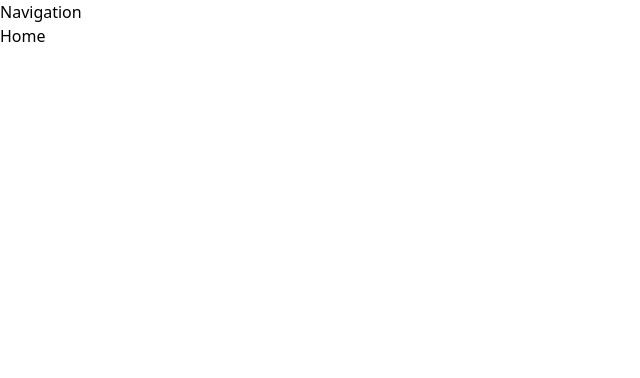
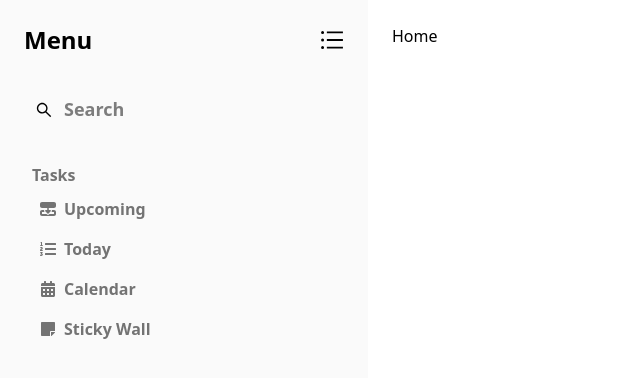
Before and after one commit to nghiahd147/TodoL, a React (Vite) app in the folder web-admin/: page / in a window 1280 px wide. Shown: the top 378 px of the page, without its empty margins (0-640 px from the left). Built offline with nearby package versions, Linux system fonts and the light colour scheme.

Commit message:
Add UI for the navigation section: title, search, and tasks

```diff
--- a/web-admin/package.json
+++ b/web-admin/package.json
@@ -10,11 +10,13 @@
     "preview": "vite preview"
   },
   "dependencies": {
+    "@ant-design/icons": "5.x",
     "@tailwindcss/vite": "^4.1.17",
     "antd": "^5.28.1",
     "axios": "^1.13.2",
     "react": "^19.2.0",
     "react-dom": "^19.2.0",
+    "react-icons": "^5.5.0",
     "react-router-dom": "^7.9.5",
     "tailwindcss": "^4.1.17",
     "zustand": "^5.0.8"
--- a/web-admin/src/App.jsx
+++ b/web-admin/src/App.jsx
@@ -1,21 +1,12 @@
-import { BrowserRouter, Route, Routes } from "react-router-dom";
-import CategoryPage from "./containers/Category/index.jsx";
-import NotFound from "./containers/NotFound/index.jsx";
-import Todos from "./containers/Todo/index.jsx";
-import HomePage from "./containers/Home/index.jsx";
-import Navigation from "./components/Navigation/Navigation.jsx";
+import { BrowserRouter } from "react-router-dom";
+import MainLayout from "./layout/MainLayout";
+import "./index.css";
 
 function App() {
   return (
     <>
       <BrowserRouter>
-        <Navigation />
-        <Routes>
-          <Route path="/" element={<HomePage />} />
-          <Route path="/categories" element={<CategoryPage />} />
-          <Route path="/todos" element={<Todos />} />
-          <Route path="*" element={<NotFound />} />
-        </Routes>
+        <MainLayout />
       </BrowserRouter>
     </>
   );
--- a/web-admin/src/components/Navigation/Navigation.jsx
+++ b/web-admin/src/components/Navigation/Navigation.jsx
@@ -1,5 +1,59 @@
+import { SearchOutlined, UnorderedListOutlined } from "@ant-design/icons";
+import { FaDiagramNext } from "react-icons/fa6";
+import { FaCalendarAlt, FaStickyNote, FaListOl } from "react-icons/fa";
+
 const Navigation = () => {
-  return <div>Navigation</div>;
+  return (
+    <>
+      <div className="w-[450px] p-6 min-h-screen bg-neutral-50">
+        {/* Title */}
+        <div className="flex justify-between items-center">
+          <h2 className="font-bold text-2xl">Menu</h2>
+          <UnorderedListOutlined
+            size={100}
+            className="cursor-pointer text-2xl"
+          />
+        </div>
+        {/* Search */}
+        <div className="w-full mt-8 flex items-center p-2 rounded-md ">
+          <SearchOutlined className="text-1xl pl-1 cursor-pointer" />
+          <input
+            type="text"
+            placeholder="Search"
+            className="text-[18px] font-bold pl-3 border-none outline-none flex-1"
+          />
+        </div>
+        {/* Tasks */}
+        <div className="w-full mt-8 ml-2">
+          <h3 className="font-bold text-[16px] text-neutral-500">Tasks</h3>
+          <div className="group flex items-center my-1 cursor-pointer hover:bg-neutral-200 py-1.5 transition-all duration-300 px-2 rounded-sm">
+            <FaDiagramNext className="mr-2 text-neutral-500 group-hover:text-black transition-all duration-300" />
+            <p className="font-bold text-neutral-500 group-hover:text-black transition-all duration-300">
+              Upcoming
+            </p>
+          </div>
+          <div className="group flex items-center my-1 cursor-pointer hover:bg-neutral-200 py-1.5 transition-all duration-300 px-2 rounded-sm">
+            <FaListOl className="mr-2 text-neutral-500 group-hover:text-black transition-all duration-300" />
+            <p className="font-bold text-neutral-500 group-hover:text-black transition-all duration-300">
+              Today
+            </p>
+          </div>
+          <div className="group flex items-center my-1 cursor-pointer hover:bg-neutral-200 py-1.5 transition-all duration-300 px-2 rounded-sm">
+            <FaCalendarAlt className="mr-2 text-neutral-500 group-hover:text-black transition-all duration-300" />
+            <p className="font-bold text-neutral-500 group-hover:text-black transition-all duration-300">
+              Calendar
+            </p>
+          </div>
+          <div className="group flex items-center my-1 cursor-pointer hover:bg-neutral-200 py-1.5 transition-all duration-300 px-2 rounded-sm">
+            <FaStickyNote className="mr-2 text-neutral-500 group-hover:text-black transition-all duration-300" />
+            <p className="font-bold text-neutral-500 group-hover:text-black transition-all duration-300">
+              Sticky Wall
+            </p>
+          </div>
+        </div>
+      </div>
+    </>
+  );
 };
 
 export default Navigation;
--- /dev/null
+++ b/web-admin/src/layout/MainLayout.jsx
@@ -0,0 +1,23 @@
+import { Route, Routes } from "react-router-dom";
+import CategoryPage from "../containers/Category/index.jsx";
+import NotFound from "../containers/NotFound/index.jsx";
+import Todos from "../containers/Todo/index.jsx";
+import HomePage from "../containers/Home/index.jsx";
+import Navigation from "../components/Navigation/Navigation.jsx";
+const MainLayout = () => {
+  return (
+    <div className="flex">
+      <Navigation />
+      <div className="w-full pt-6 pb-6 pl-6">
+        <Routes>
+          <Route path="/" element={<HomePage />} />
+          <Route path="/categories" element={<CategoryPage />} />
+          <Route path="/todos" element={<Todos />} />
+          <Route path="*" element={<NotFound />} />
+        </Routes>
+      </div>
+    </div>
+  );
+};
+
+export default MainLayout;
--- a/web-admin/src/main.jsx
+++ b/web-admin/src/main.jsx
@@ -1,4 +1,3 @@
-import { StrictMode } from "react";
 import { createRoot } from "react-dom/client";
 import "./index.css";
 import App from "./App.jsx";
```
Also changed, not shown: 2 other files (tests, documents, lock files or other folders).
